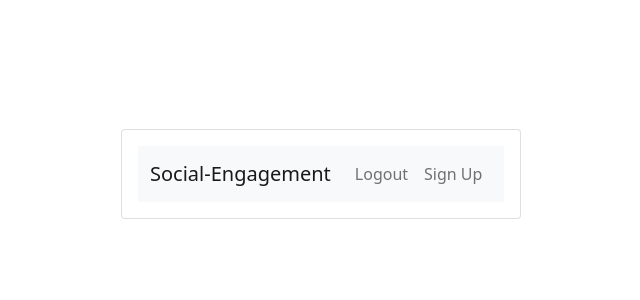
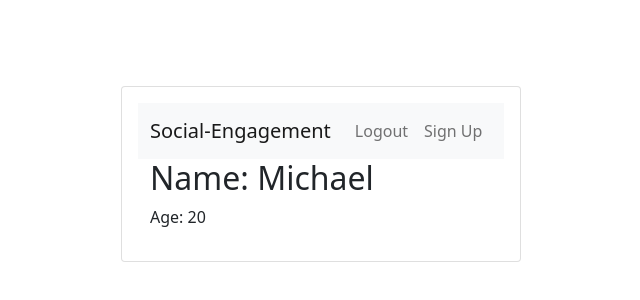
Before and after one commit to qrkwang/TT3_14, a React (Create React App) app in the folder frontend/: page /homepage in a window 1280 px wide. Shown: the part 226-526 px from the top of the page, without its empty margins (319-959 px from the left). Built offline with nearby package versions, Linux system fonts and the light colour scheme.

Commit message:
add homepage

```diff
--- a/frontend/src/components/Homepage.js
+++ b/frontend/src/components/Homepage.js
@@ -1,7 +1,14 @@
-import React from 'react';
+import React, { useEffect, useState } from 'react';
 import { Container, Navbar, Nav, Card } from 'react-bootstrap';
+// import Axios from 'axios'
 
 function Homepage() {
+    const [listOfUsers, setListofUsers] = useState([{ name: 'Michael', age: 20 }]);
+
+    // useEffect(() => {
+    //     Axios.get('localhost:8080/post/getall')
+    // }, [])
+
     return (
         <Card>
             <Card.Body>
@@ -17,6 +24,16 @@ function Homepage() {
                         </Navbar.Collapse>
                     </Container>
                 </Navbar>
+                <Container>
+                    {listOfUsers.map((user) => {
+                        return (
+                            <div>
+                                <h2>Name: {user.name}</h2>
+                                <p>Age: {user.age}</p>
+                            </div>
+                        );
+                    })}
+                </Container>
             </Card.Body>
         </Card>
     )
```
